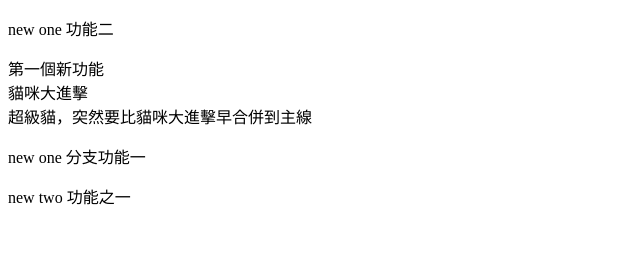
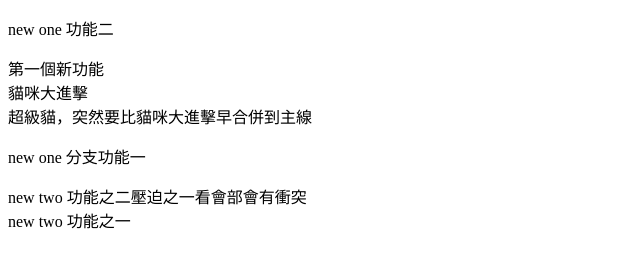
Before and after one commit to funcode-tony/about-git, a plain HTML site: page index.html in a window 1280 px wide. Shown: the whole page, without its empty margins (0-640 px from the left). Drawn offline with Linux system fonts and the light colour scheme.

Commit message:
new two function2

```diff
--- a/index.html
+++ b/index.html
@@ -12,6 +12,7 @@
   <div>超級貓，突然要比貓咪大進擊早合併到主線</div>
   <p>new one 分支功能一</p>
 
+  <div>new two 功能之二壓迫之一看會部會有衝突</div>
   <div>new two 功能之一</div>
 </body>
 </html>
```
